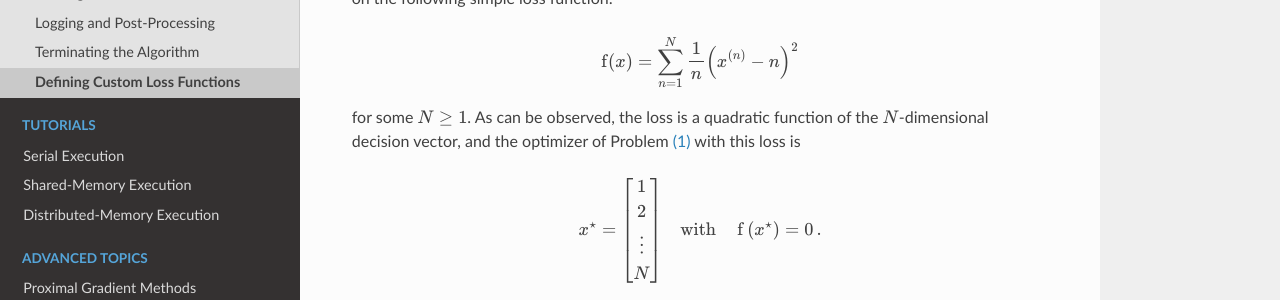
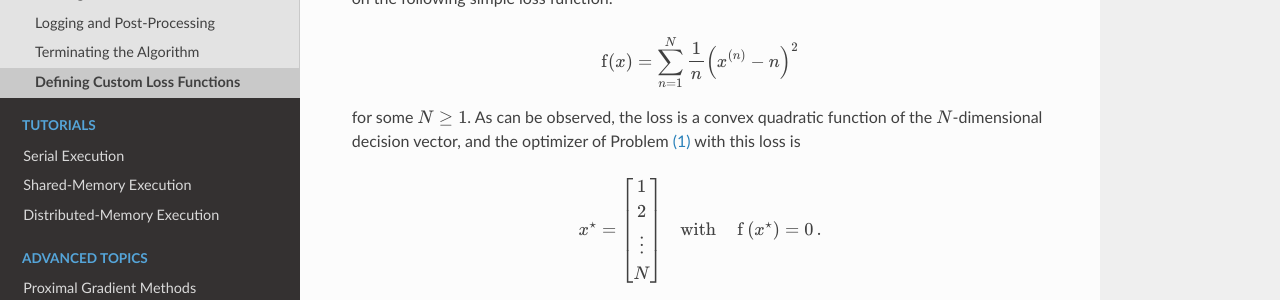
Before and after one commit to pologrp/polo, a Sphinx documentation site: the page built from docs/getting-started/loss.rst, in a window 1280 px wide and 900 px high. Shown: the part 247-547 px from the top of the window. Built offline with Sphinx 7.4.7 and the Read the Docs theme 2.0.0, drawn with Linux system fonts in a browser that asks for light colours.

Commit message:
Minor fix in the documentation

```diff
--- a/docs/getting-started/loss.rst
+++ b/docs/getting-started/loss.rst
@@ -13,9 +13,9 @@ following simple loss function:
 
   \operatorname{f}(x) = \sum_{n=1}^{N} \frac{1}{n} {\left(x^{(n)} - n\right)}^{2}
 
-for some :math:`N \geq 1`. As can be observed, the loss is a quadratic function
-of the :math:`N`-dimensional decision vector, and the optimizer of Problem
-:eq:`composite` with this loss is
+for some :math:`N \geq 1`. As can be observed, the loss is a convex quadratic
+function of the :math:`N`-dimensional decision vector, and the optimizer of
+Problem :eq:`composite` with this loss is
 
 .. math::
 
```
